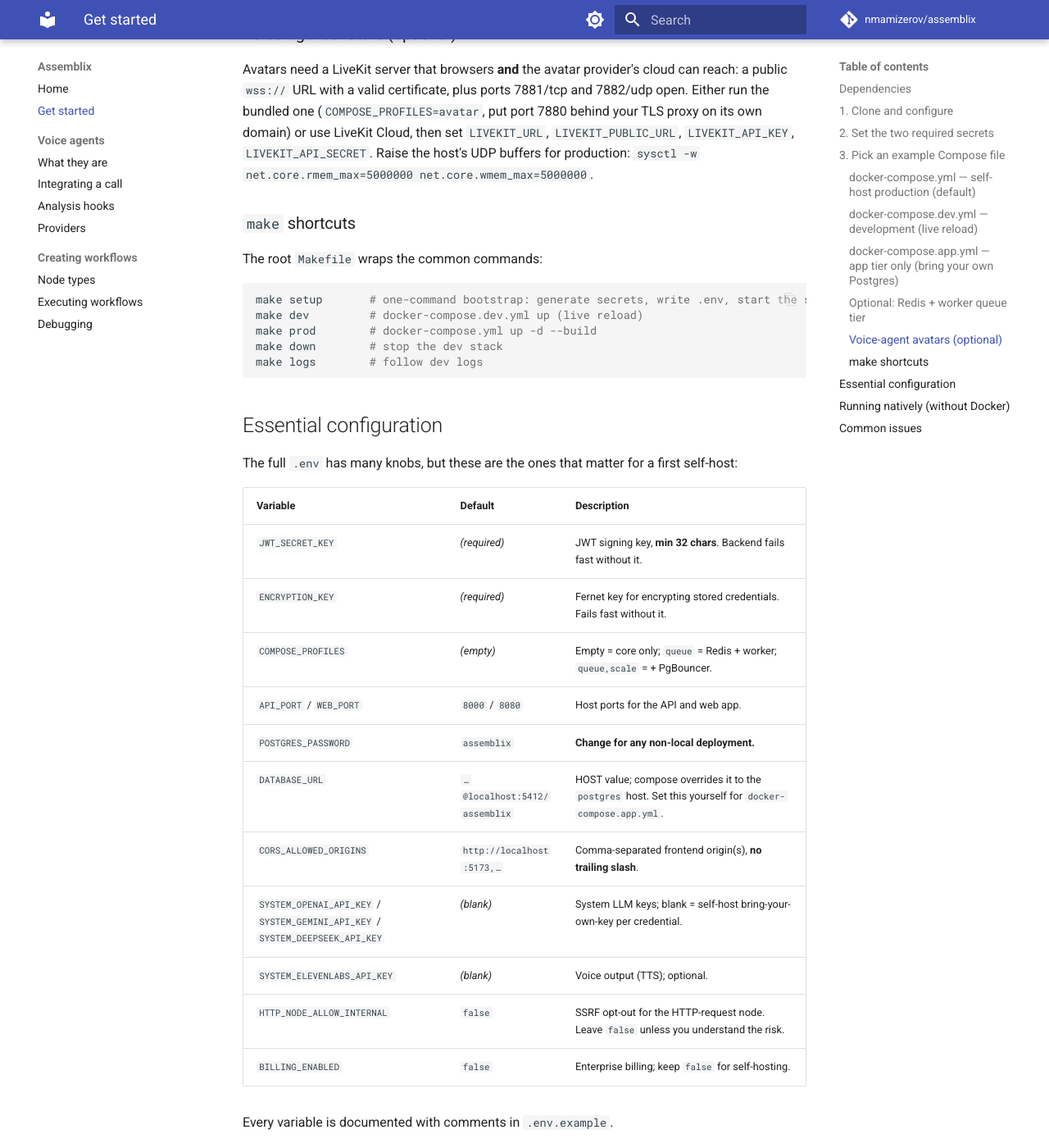
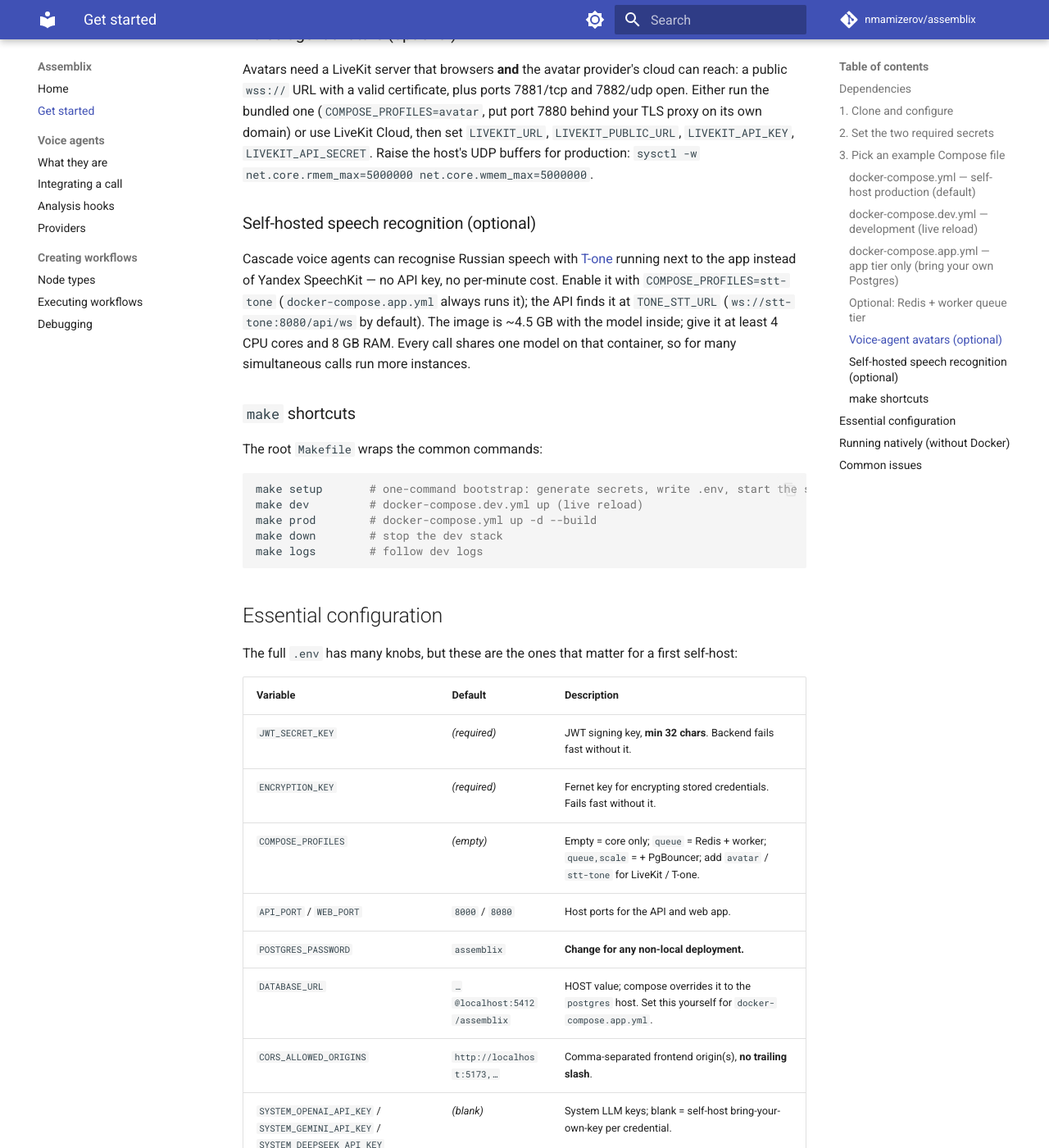
Before and after one commit to nmamizerov/assemblix, an MkDocs documentation site: the page built from docs/get-started.md, in a window 1280 px wide and 1400 px high, scrolled down 3399 px. Shown: the whole window at 82% size. Built offline with MkDocs 1.6.1 and Material for MkDocs 9.7.7, drawn with Linux system fonts in a browser that asks for light colours; comment, search, counter and statistics services are not loaded.

Commit message:
docs: document T-one self-hosted recognition
Co-Authored-By: Claude Opus 5.5 <noreply@anthropic.com>

```diff
--- a/docs/get-started.md
+++ b/docs/get-started.md
@@ -145,6 +145,15 @@ reach: a public `wss://` URL with a valid certificate, plus ports 7881/tcp and
 Raise the host's UDP buffers for production:
 `sysctl -w net.core.rmem_max=5000000 net.core.wmem_max=5000000`.
 
+### Self-hosted speech recognition (optional)
+
+Cascade voice agents can recognise Russian speech with [T-one](https://github.com/voicekit-team/T-one)
+running next to the app instead of Yandex SpeechKit — no API key, no per-minute cost.
+Enable it with `COMPOSE_PROFILES=stt-tone` (`docker-compose.app.yml` always runs it);
+the API finds it at `TONE_STT_URL` (`ws://stt-tone:8080/api/ws` by default). The image
+is ~4.5 GB with the model inside; give it at least 4 CPU cores and 8 GB RAM. Every call
+shares one model on that container, so for many simultaneous calls run more instances.
+
 ### `make` shortcuts
 
 The root `Makefile` wraps the common commands:
@@ -165,7 +174,7 @@ The full `.env` has many knobs, but these are the ones that matter for a first s
 | --- | --- | --- |
 | `JWT_SECRET_KEY` | *(required)* | JWT signing key, **min 32 chars**. Backend fails fast without it. |
 | `ENCRYPTION_KEY` | *(required)* | Fernet key for encrypting stored credentials. Fails fast without it. |
-| `COMPOSE_PROFILES` | *(empty)* | Empty = core only; `queue` = Redis + worker; `queue,scale` = + PgBouncer. |
+| `COMPOSE_PROFILES` | *(empty)* | Empty = core only; `queue` = Redis + worker; `queue,scale` = + PgBouncer; add `avatar` / `stt-tone` for LiveKit / T-one. |
 | `API_PORT` / `WEB_PORT` | `8000` / `8080` | Host ports for the API and web app. |
 | `POSTGRES_PASSWORD` | `assemblix` | **Change for any non-local deployment.** |
 | `DATABASE_URL` | `…@localhost:5412/assemblix` | HOST value; compose overrides it to the `postgres` host. Set this yourself for `docker-compose.app.yml`. |
```
Also changed, not shown: docs/voice-agents/providers.md (+10 -0 lines).
